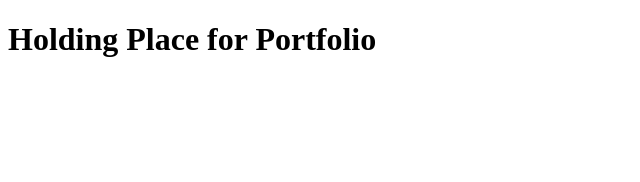
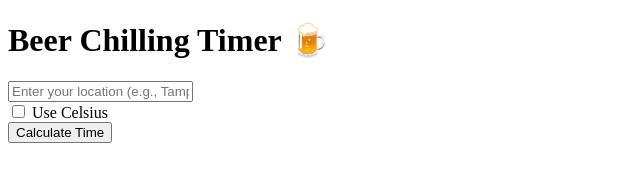
Before and after one commit to Buff-Chantz/Buff-Chantz.github.io, a plain HTML site: page index.html in a window 1280 px wide. Shown: the whole page, without its empty margins (0-640 px from the left). Drawn offline with Linux system fonts and the light colour scheme.

Commit message:
Update index.html

```diff
--- a/index.html
+++ b/index.html
@@ -1,11 +1,23 @@
 
 <!DOCTYPE html>
-<html lang="en" dir="ltr">
-  <head>
-    <meta charset="utf-8">
-    <title></title>
-  </head>
-  <body>
-    <h1> Holding Place for Portfolio</h1>
-  </body>
+<html lang="en">
+<head>
+  <meta charset="UTF-8" />
+  <meta name="viewport" content="width=device-width, initial-scale=1.0" />
+  <title>Beer Chilling Timer</title>
+  <link rel="stylesheet" href="styles.css" />
+</head>
+<body>
+  <div class="container">
+    <h1>Beer Chilling Timer 🍺</h1>
+    <input type="text" id="locationInput" placeholder="Enter your location (e.g., Tampa, FL)" />
+    <div class="toggle">
+      <input type="checkbox" id="celsiusToggle" />
+      <label for="celsiusToggle">Use Celsius</label>
+    </div>
+    <button onclick="calculateTime()">Calculate Time</button>
+    <p id="result"></p>
+  </div>
+  <script src="script.js"></script>
+</body>
 </html>
```
